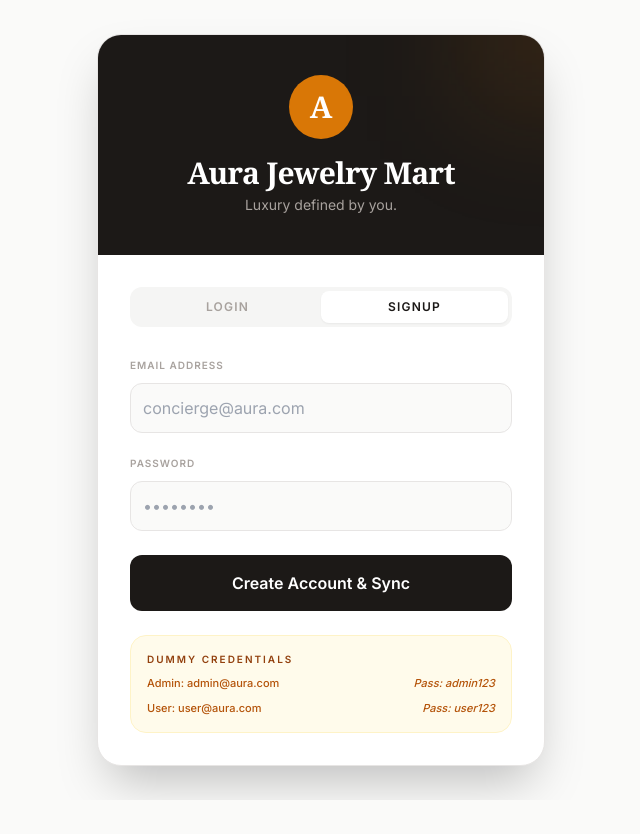
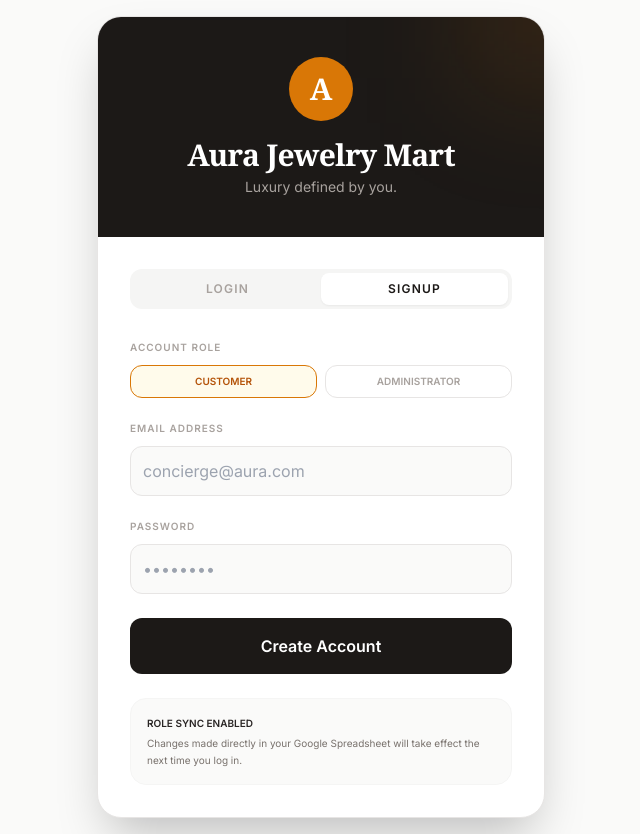
Before and after one commit to keerthanabhashyam-retailer/aurelia-luxe-boutique, a React (Vite) app: page / in a window 1280 px wide. Both pictures are taken after a click on the button "SIGNUP". Shown: the whole page, without its empty margins (319-959 px from the left). Before the commit the page ends 800 px from the top, so only its background shows below. Built offline with nearby package versions, Linux system fonts and the light colour scheme; a web font is replaced by a local one.

Commit message:
Add files via upload
ok

```diff
--- a/App.tsx
+++ b/App.tsx
@@ -7,12 +7,14 @@ import SpecialRequest from './components/SpecialRequest';
 import { Product, UserRole, CartItem, Order } from './types';
 import { INITIAL_PRODUCTS } from './services/mockData';
 import { Icons } from './constants';
-import { syncToSheets } from './services/googleSheetsService';
+import { syncToSheets, getUserRole } from './services/googleSheetsService';
 
 const App: React.FC = () => {
   const [role, setRole] = useState<UserRole | null>(null);
   const [userEmail, setUserEmail] = useState('');
   const [authMode, setAuthMode] = useState<'login' | 'signup'>('login');
+  const [signupRole, setSignupRole] = useState<UserRole>(UserRole.USER);
+  const [adminKey, setAdminKey] = useState('');
   const [view, setView] = useState('home');
   const [products, setProducts] = useState<Product[]>(INITIAL_PRODUCTS);
   const [orders, setOrders] = useState<Order[]>([]);
@@ -33,16 +35,35 @@ const App: React.FC = () => {
 
   const handleAuth = async () => {
     if (!userEmail) return alert("Please enter your email.");
+
     setIsSyncing(true);
 
-    // Determine role before setting state to ensure sync gets accurate data
-    const detectedRole = userEmail.toLowerCase().includes('admin') ? UserRole.ADMIN : UserRole.USER;
+    // Login Logic: Fetch the most up-to-date role from the spreadsheet
+    if (authMode === 'login') {
+      const remoteRole = await getUserRole(userEmail);
+      if (remoteRole) {
+        setRole(remoteRole as UserRole);
+      } else {
+        // Fallback if sheet is not connected or user not found
+        const detectedRole = userEmail.toLowerCase().includes('admin') ? UserRole.ADMIN : UserRole.USER;
+        setRole(detectedRole);
+      }
+    }
+    // Signup Logic
+    else {
+      if (signupRole === UserRole.ADMIN && adminKey !== 'AURA2024') {
+        setIsSyncing(false);
+        return alert("Invalid Staff Access Key.");
+      }
 
-    if (authMode === 'signup') {
-      await syncToSheets('user', { email: userEmail, role: detectedRole, timestamp: Date.now() });
+      await syncToSheets('user', {
+        email: userEmail,
+        role: signupRole,
+        timestamp: Date.now()
+      });
+      setRole(signupRole);
     }
 
-    setRole(detectedRole);
     setIsSyncing(false);
   };
 
@@ -74,7 +95,7 @@ const App: React.FC = () => {
     localStorage.removeItem('aura_cart');
     setIsCartOpen(false);
     setIsSyncing(false);
-    alert(`Order ${newOrder.id} successfully placed and logged in your Google Spreadsheet.`);
+    alert(`Order ${newOrder.id} placed.`);
   };
 
   const filteredProducts = useMemo(() => {
@@ -102,26 +123,54 @@ const App: React.FC = () => {
               <button onClick={() => setAuthMode('login')} className={`flex-1 py-2 text-xs font-bold uppercase tracking-widest rounded-lg transition-all ${authMode === 'login' ? 'bg-white text-stone-900 shadow-sm' : 'text-stone-400'}`}>Login</button>
               <button onClick={() => setAuthMode('signup')} className={`flex-1 py-2 text-xs font-bold uppercase tracking-widest rounded-lg transition-all ${authMode === 'signup' ? 'bg-white text-stone-900 shadow-sm' : 'text-stone-400'}`}>Signup</button>
             </div>
+
             <div className="space-y-4">
+              {authMode === 'signup' && (
+                <div className="space-y-2">
+                  <label className="text-[10px] font-bold text-stone-400 uppercase tracking-widest">Account Role</label>
+                  <div className="grid grid-cols-2 gap-2">
+                    <button
+                      onClick={() => setSignupRole(UserRole.USER)}
+                      className={`py-2 text-[10px] font-bold uppercase border rounded-xl transition-all ${signupRole === UserRole.USER ? 'bg-amber-50 border-amber-600 text-amber-700' : 'bg-white border-stone-200 text-stone-400'}`}
+                    >
+                      Customer
+                    </button>
+                    <button
+                      onClick={() => setSignupRole(UserRole.ADMIN)}
+                      className={`py-2 text-[10px] font-bold uppercase border rounded-xl transition-all ${signupRole === UserRole.ADMIN ? 'bg-amber-50 border-amber-600 text-amber-700' : 'bg-white border-stone-200 text-stone-400'}`}
+                    >
+                      Administrator
+                    </button>
+                  </div>
+                </div>
+              )}
+
               <div className="space-y-2">
                 <label className="text-[10px] font-bold text-stone-400 uppercase tracking-widest">Email Address</label>
                 <input value={userEmail} onChange={e => setUserEmail(e.target.value)} type="email" placeholder="concierge@aura.com" className="w-full p-3 bg-stone-50 border border-stone-200 rounded-xl focus:ring-2 focus:ring-amber-500 outline-none" />
               </div>
+
+              {authMode === 'signup' && signupRole === UserRole.ADMIN && (
+                <div className="space-y-2 animate-in slide-in-from-top-2">
+                  <label className="text-[10px] font-bold text-amber-600 uppercase tracking-widest">Staff Access Key</label>
+                  <input type="password" value={adminKey} onChange={e => setAdminKey(e.target.value)} placeholder="Enter Staff Key" className="w-full p-3 bg-amber-50 border border-amber-200 rounded-xl focus:ring-2 focus:ring-amber-500 outline-none text-amber-900" />
+                </div>
+              )}
+
               <div className="space-y-2">
                 <label className="text-[10px] font-bold text-stone-400 uppercase tracking-widest">Password</label>
                 <input type="password" placeholder="••••••••" className="w-full p-3 bg-stone-50 border border-stone-200 rounded-xl focus:ring-2 focus:ring-amber-500 outline-none" />
               </div>
             </div>
+
             <button onClick={handleAuth} disabled={isSyncing} className="w-full bg-stone-900 text-white py-4 rounded-xl font-bold hover:bg-stone-800 transition-all flex items-center justify-center gap-2">
               {isSyncing && <div className="w-4 h-4 border-2 border-white/20 border-t-white rounded-full animate-spin" />}
-              {authMode === 'login' ? 'Enter Boutique' : 'Create Account & Sync'}
+              {isSyncing ? 'Verifying with Spreadsheet...' : authMode === 'login' ? 'Enter Boutique' : 'Create Account'}
             </button>
-            <div className="bg-amber-50 border border-amber-100 rounded-2xl p-4 space-y-2">
-              <h4 className="text-[10px] font-bold text-amber-800 uppercase tracking-[0.2em]">Dummy Credentials</h4>
-              <div className="grid grid-cols-2 gap-2 text-[11px] text-amber-700 font-medium">
-                <div>Admin: admin@aura.com</div><div className="text-right italic">Pass: admin123</div>
-                <div>User: user@aura.com</div><div className="text-right italic">Pass: user123</div>
-              </div>
+
+            <div className="bg-stone-50 border border-stone-100 rounded-2xl p-4 text-[10px] text-stone-500 leading-relaxed">
+              <span className="font-bold text-stone-800 uppercase block mb-1">Role Sync Enabled</span>
+              Changes made directly in your Google Spreadsheet will take effect the next time you log in.
             </div>
           </div>
         </div>
@@ -143,7 +192,7 @@ const App: React.FC = () => {
       {isSyncing && (
         <div className="fixed top-4 right-4 bg-amber-600 text-white px-4 py-2 rounded-full shadow-lg z-[60] text-xs font-bold animate-pulse flex items-center gap-2">
           <div className="w-3 h-3 border-2 border-white/20 border-t-white rounded-full animate-spin" />
-          Synchronizing with Cloud...
+          Synchronizing...
         </div>
       )}
 
@@ -178,8 +227,8 @@ const App: React.FC = () => {
         />
       )}
 
-      {view === 'community' && <div className="text-center py-20 text-stone-400 italic">Community features loaded from central database.</div>}
-      {view === 'contact' && <div className="text-center py-20 text-stone-400 italic">Concierge active. Direct sync enabled.</div>}
+      {view === 'community' && <div className="text-center py-20 text-stone-400 italic">Community active.</div>}
+      {view === 'contact' && <div className="text-center py-20 text-stone-400 italic">Concierge active.</div>}
 
       {isCartOpen && (
         <div className="fixed inset-0 z-50 flex items-center justify-end p-0 md:p-4">
@@ -203,9 +252,8 @@ const App: React.FC = () => {
             </div>
             {cart.length > 0 && (
               <div className="p-8 border-t border-stone-100">
-                <button onClick={handleCheckout} className="w-full bg-stone-900 text-white py-5 rounded-2xl font-bold hover:bg-amber-600 transition-all flex items-center justify-center gap-2">
-                  {isSyncing && <div className="w-4 h-4 border-2 border-white/20 border-t-white rounded-full animate-spin" />}
-                  Confirm & Sync to Sheets (Total: ₹{cart.reduce((sum, i) => sum + (i.price * i.cartQuantity), 0).toLocaleString('en-IN')})
+                <button onClick={handleCheckout} className="w-full bg-stone-900 text-white py-5 rounded-2xl font-bold hover:bg-amber-600 transition-all">
+                  Confirm & Sync (Total: ₹{cart.reduce((sum, i) => sum + (i.price * i.cartQuantity), 0).toLocaleString('en-IN')})
                 </button>
               </div>
             )}
```
